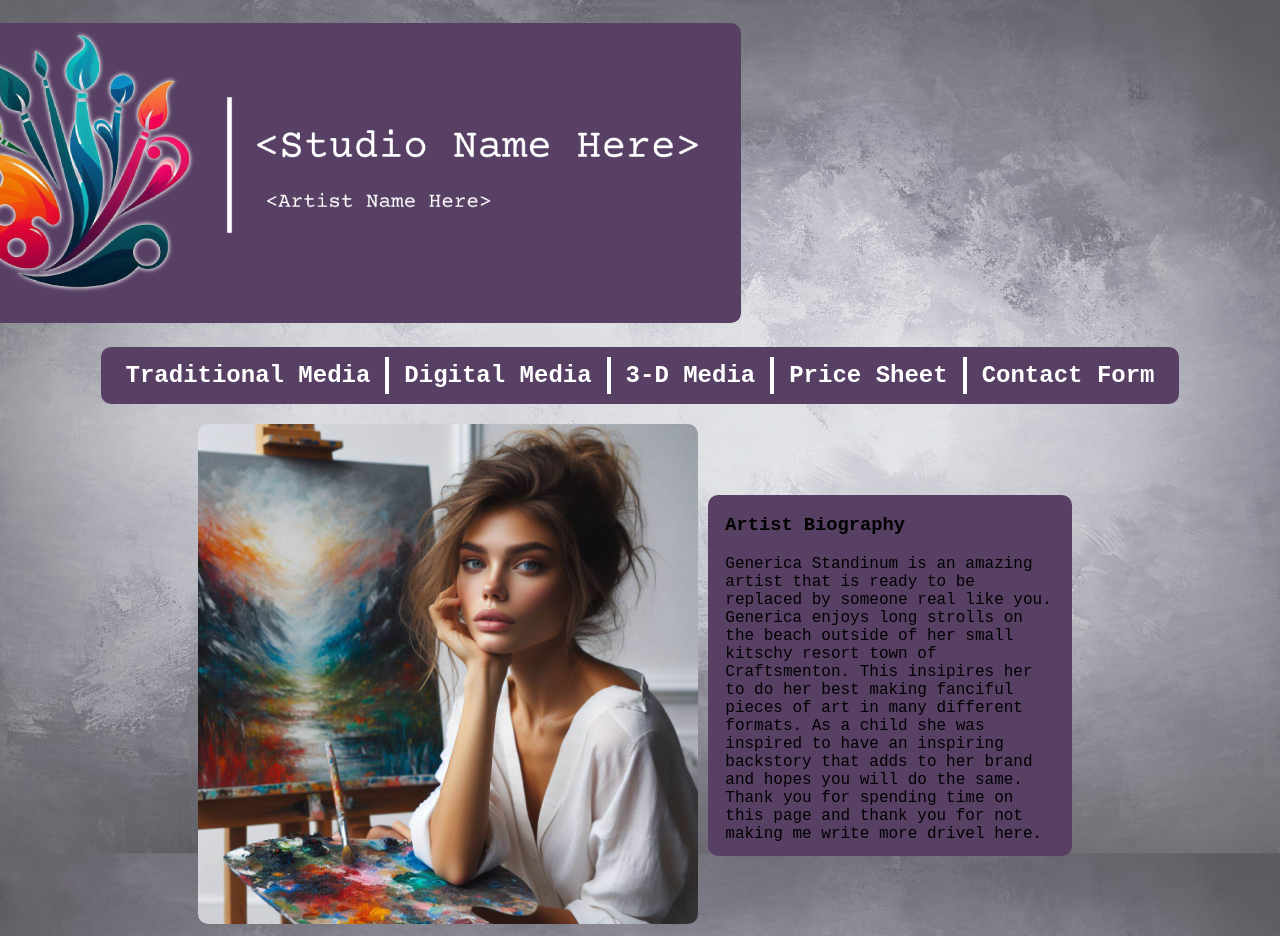
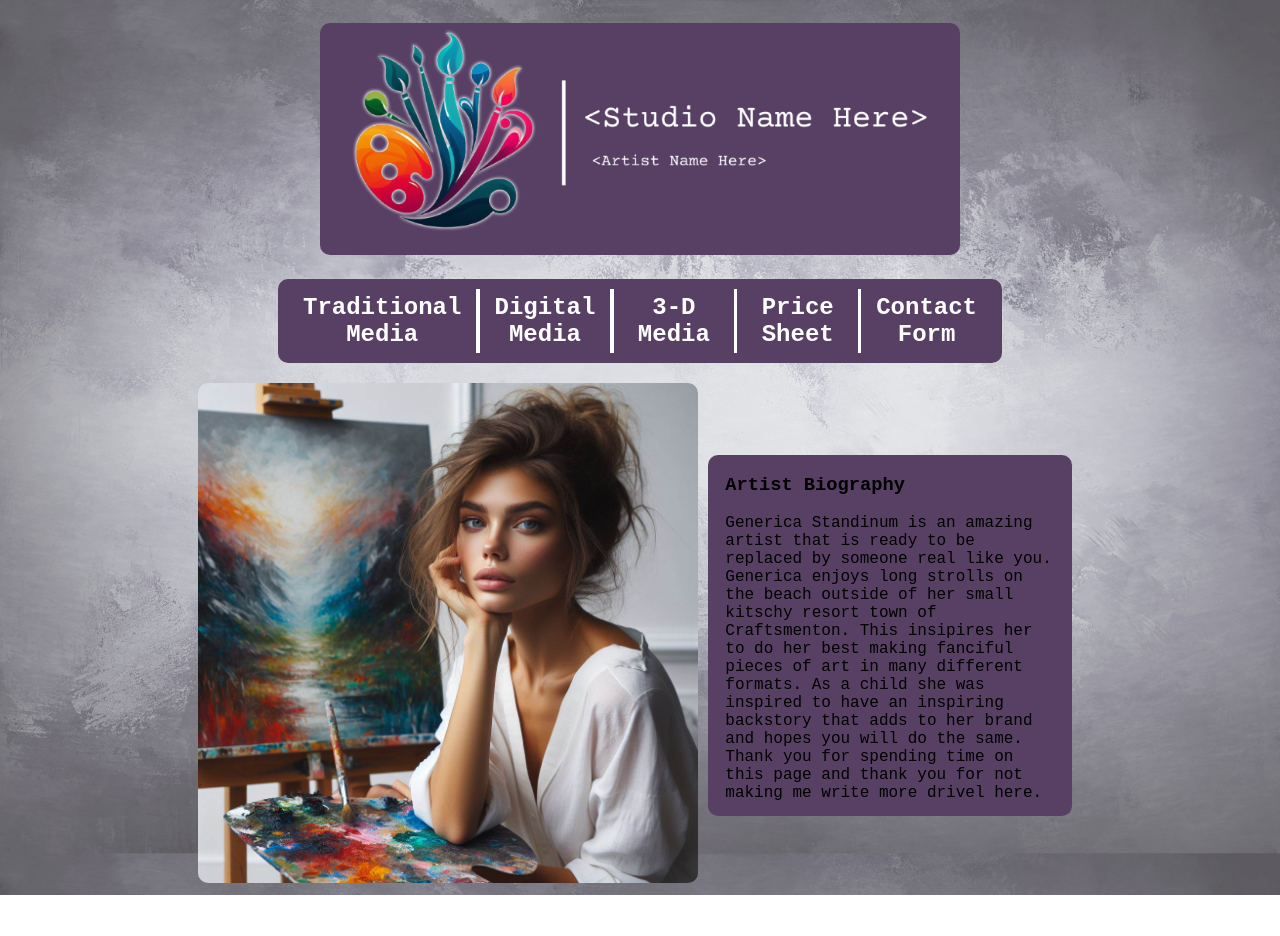
Before and after one commit to KyleMathZeller/Simple-Art-Gallery-Concept, a plain HTML site: page index.html in a window 1280 px wide. After the commit the page ends 895 px from the top, so only its background shows below. Drawn offline with Linux system fonts and the light colour scheme.

Commit message:
Update style.css

```diff
--- a/style.css
+++ b/style.css
@@ -11,6 +11,7 @@ h2 {
     background-color: #584065;
     font-family: 'Courier New', Courier, monospace;
     border-radius: 10px;
+    width: 55vw;
 }
 
 .submenu {
@@ -30,6 +31,8 @@ a {
     color:#FFFFFF;
     text-decoration: none;
     font-family: 'Courier New', Courier, monospace;
+    width: 100%;
+    height: 100%;
 }
 
 .menudiv {
@@ -44,13 +47,14 @@ a {
     display: inline-flex;
     margin-top: 15px;
     justify-content: center;
-    width: 50vw;
+    width: 100%;
 }
 
 .topbanner {
     display: block;
     border-radius: 10px;
     align-items: center;
+    width: 50vw;
 }
 
 .bioblock {
```
